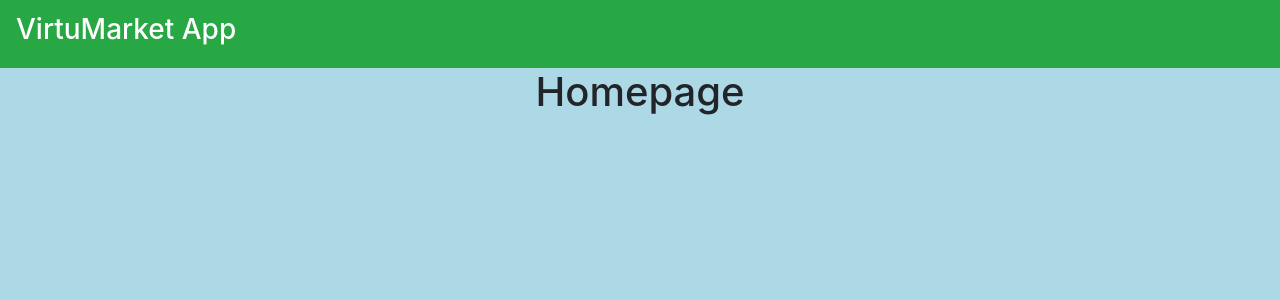
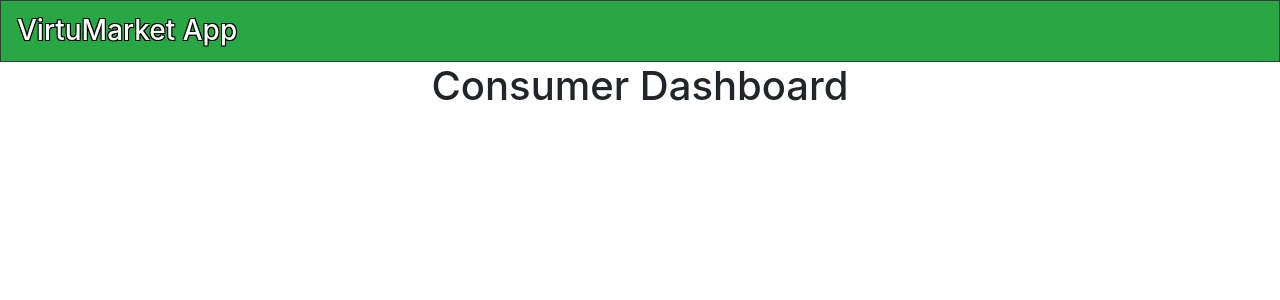
Before and after one commit to davideverett89/virtumarket-react-client, a React (Create React App) app: page /home in a window 1280 px wide. Shown: the top 300 px of the page. Built offline with nearby package versions, Linux system fonts and the light colour scheme; no server answers; sample sign-in values are in the browser's storage.

Commit message:
Fixed some styling, rendering dashboard components based on user role.

```diff
--- a/src/components/pages/Home/Home.js
+++ b/src/components/pages/Home/Home.js
@@ -1,11 +1,30 @@
-import React, { useState } from 'react';
+import React, { useState, useEffect } from 'react';
+
+import MerchantDashboard from '../../shared/MerchantDashboard/MerchantDashboard';
+import ConsumerDashboard from '../../shared/ConsumerDashboard/ConsumerDashboard';
 
 import './Home.scss';
 
-const Home = () => (
-    <div className="Home">
-        <h1>Homepage</h1>
-    </div>
-);
+const Home = () => {
+  const [userRole, setUserRole] = useState('');
+
+  useEffect(() => {
+    const getUserRole = () => {
+      setUserRole(localStorage.getItem('userRole'));
+      console.log(userRole);
+    };
+    getUserRole();
+  }, [userRole]);
+
+  return (
+        <div className="Home">
+            {
+                userRole === 'merchant'
+                  ? (<MerchantDashboard />)
+                  : (<ConsumerDashboard />)
+            }
+        </div>
+  );
+};
 
 export default Home;
--- /dev/null
+++ b/src/components/shared/ConsumerDashboard/ConsumerDashboard.js
@@ -0,0 +1,11 @@
+import React, { useState } from 'react';
+
+import './ConsumerDashboard.scss';
+
+const ConsumerDashboard = () => (
+    <div className="ConsumerDashboard">
+        <h1>Consumer Dashboard</h1>
+    </div>
+);
+
+export default ConsumerDashboard;
--- /dev/null
+++ b/src/components/shared/ConsumerDashboard/ConsumerDashboard.scss
@@ -0,0 +1,3 @@
+.ConsumerDashboard {
+    display: block;
+}
--- /dev/null
+++ b/src/components/shared/MerchantDashboard/MerchantDashboard.js
@@ -0,0 +1,11 @@
+import React, { useState } from 'react';
+
+import './MerchantDashboard.scss';
+
+const MerchantDashboard = () => (
+    <div className="MerchantDashboard">
+        <h1>Merchant Dashboard</h1>
+    </div>
+);
+
+export default MerchantDashboard;
--- /dev/null
+++ b/src/components/shared/MerchantDashboard/MerchantDashboard.scss
@@ -0,0 +1,3 @@
+.MerchantDashboard {
+    display: block;
+}
--- a/src/components/shared/MyNavBar/MyNavBar.js
+++ b/src/components/shared/MyNavBar/MyNavBar.js
@@ -26,18 +26,18 @@ const MyNavBar = ({ authed, setAuthed }) => {
     setAuthed(false);
   };
   return (
-    <div className="MyNavbar">
-      <Navbar color="success" light expand="md">
-        <NavbarBrand href="/">
-          <h3 className="text-white">VirtuMarket App</h3>
+    <div className="MyNavBar border border-dark">
+      <Navbar className="navbar-main" color="success" light expand="md">
+        <NavbarBrand className="navbar-branding" href="/">
+          <h3 className="logo-text text-white mb-0">VirtuMarket App</h3>
         </NavbarBrand>
         <NavbarToggler onClick={toggle} />
         <Collapse isOpen={isOpen} navbar>
-          <Nav className="ml-auto" navbar>
+          <Nav className="ml-auto navbar-links" navbar>
           {
             authed && localStorage.getItem('userRole') === 'merchant'
               ? (
-              <Nav className="ml-auto" navbar>
+                <React.Fragment>
                   <NavItem className="mx-1">
                     <NavLink className="btn nav-btn" tag={RRNavLink} to='/home'>Merchant Home</NavLink>
                   </NavItem>
@@ -50,7 +50,7 @@ const MyNavBar = ({ authed, setAuthed }) => {
                   <NavItem className="mx-1">
                     <NavLink className="btn nav-btn logout-btn" onClick={logMeOut}>Logout</NavLink>
                   </NavItem>
-              </Nav>
+                </React.Fragment>
               )
               : (
                 ''
@@ -59,7 +59,7 @@ const MyNavBar = ({ authed, setAuthed }) => {
           {
             authed && localStorage.getItem('userRole') === 'consumer'
               ? (
-              <Nav className="ml-auto" navbar>
+                <React.Fragment>
                   <NavItem className="mx-1">
                     <NavLink className="btn nav-btn" tag={RRNavLink} to='/home'>Consumer Home</NavLink>
                   </NavItem>
@@ -72,7 +72,7 @@ const MyNavBar = ({ authed, setAuthed }) => {
                   <NavItem className="mx-1">
                     <NavLink className="btn nav-btn logout-btn" onClick={logMeOut}>Logout</NavLink>
                   </NavItem>
-              </Nav>
+                </React.Fragment>
               )
               : (
                 ''
--- a/src/components/shared/MyNavBar/MyNavBar.scss
+++ b/src/components/shared/MyNavBar/MyNavBar.scss
@@ -1,3 +1,14 @@
 .MyNavBar {
     display: block;
+    .navbar-main {
+        .navbar-branding {
+            .logo-text {
+                text-shadow:
+                -1px -1px 0 #000,
+                 1px -1px 0 #000,
+                 -1px 1px 0 #000,
+                  1px 1px 0 #000;
+            }
+        }
+    }
 }
--- a/src/components/shared/UserRegistrationForm/UserRegistrationForm.js
+++ b/src/components/shared/UserRegistrationForm/UserRegistrationForm.js
@@ -67,7 +67,7 @@ const UserRegistrationForm = ({ setAuthed }) => {
             </div>
             <div className="form-group">
                 <label htmlFor="password">Password</label>
-                <input ref={password} type="text" className="form-control" id="password" placeholder="Enter New Password" required/>
+                <input ref={password} type="password" className="form-control" id="password" placeholder="Enter New Password" required/>
             </div>
             <div className="form-group">
                 <label htmlFor="first_name">First Name</label>
--- a/src/styles/_variables.scss
+++ b/src/styles/_variables.scss
@@ -1 +1,3 @@
-$favColor: lightblue;
+// $primaryColor: #ffb01b;
+$primaryColor: white;
+$secondaryColor: #187C2E;
--- a/src/styles/index.scss
+++ b/src/styles/index.scss
@@ -3,5 +3,5 @@
 @import "~@fortawesome/fontawesome-free/css/all.min.css";
 
 body {
-  background-color: $favColor;
+  background-color: $primaryColor;
 }
```
Lines whose indentation alone changed are shown as unchanged.
